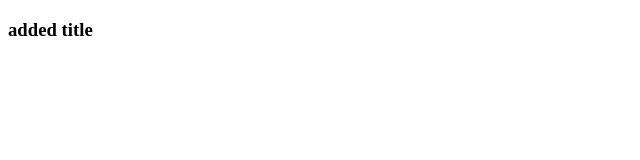
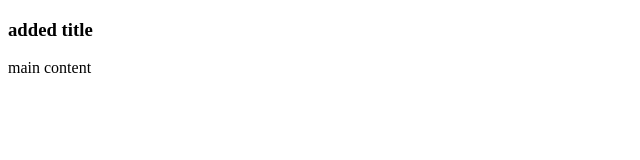
Before and after one commit to artyom12211/testRepo, a plain HTML site: page index.html in a window 1280 px wide. Shown: the whole page, without its empty margins (0-640 px from the left). Drawn offline with Linux system fonts and the light colour scheme.

Commit message:
added main-content

```diff
--- a/index.html
+++ b/index.html
@@ -11,7 +11,10 @@
   <!-- added title -->
   <h3>added title</h3>
 
-
+  <!-- added main content tst-2 -->
+  <div class="main-content">
+      <p>main content</p>
+  </div>
 
 </body>
 </html>
```
